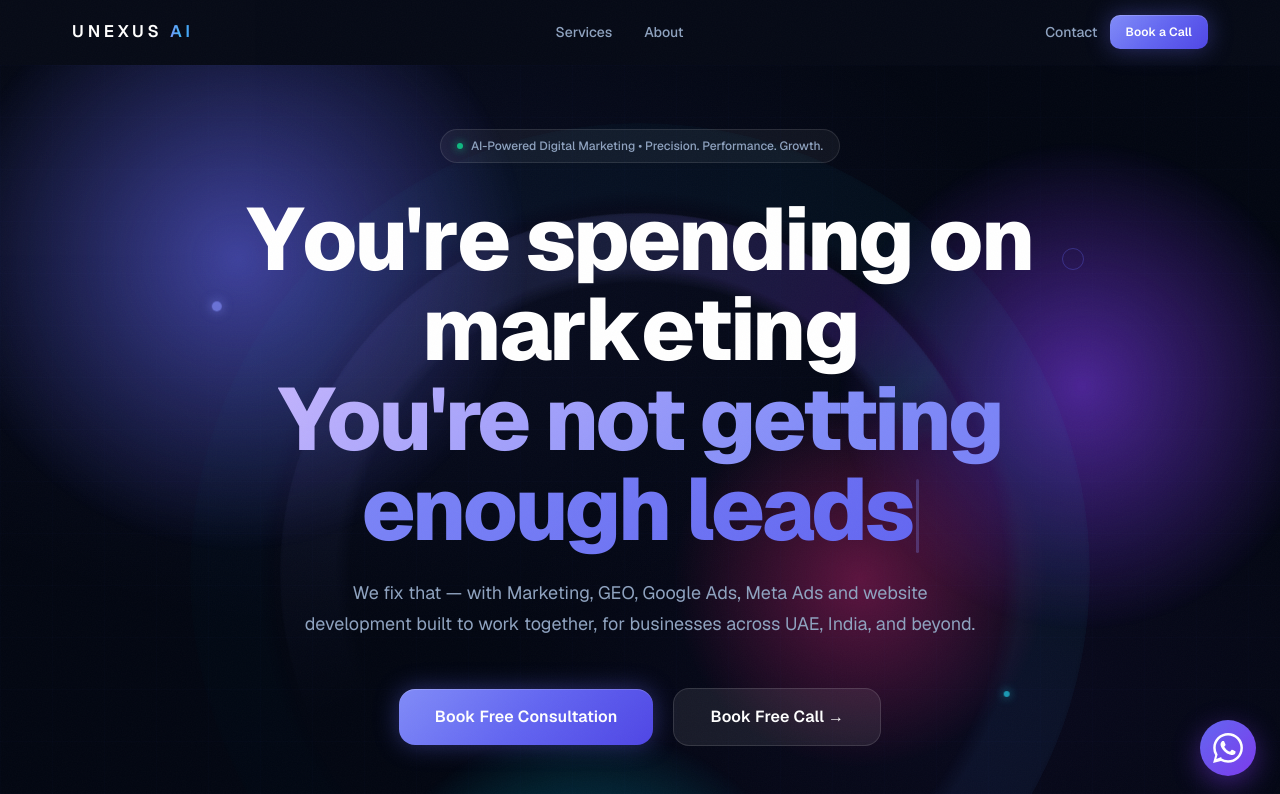
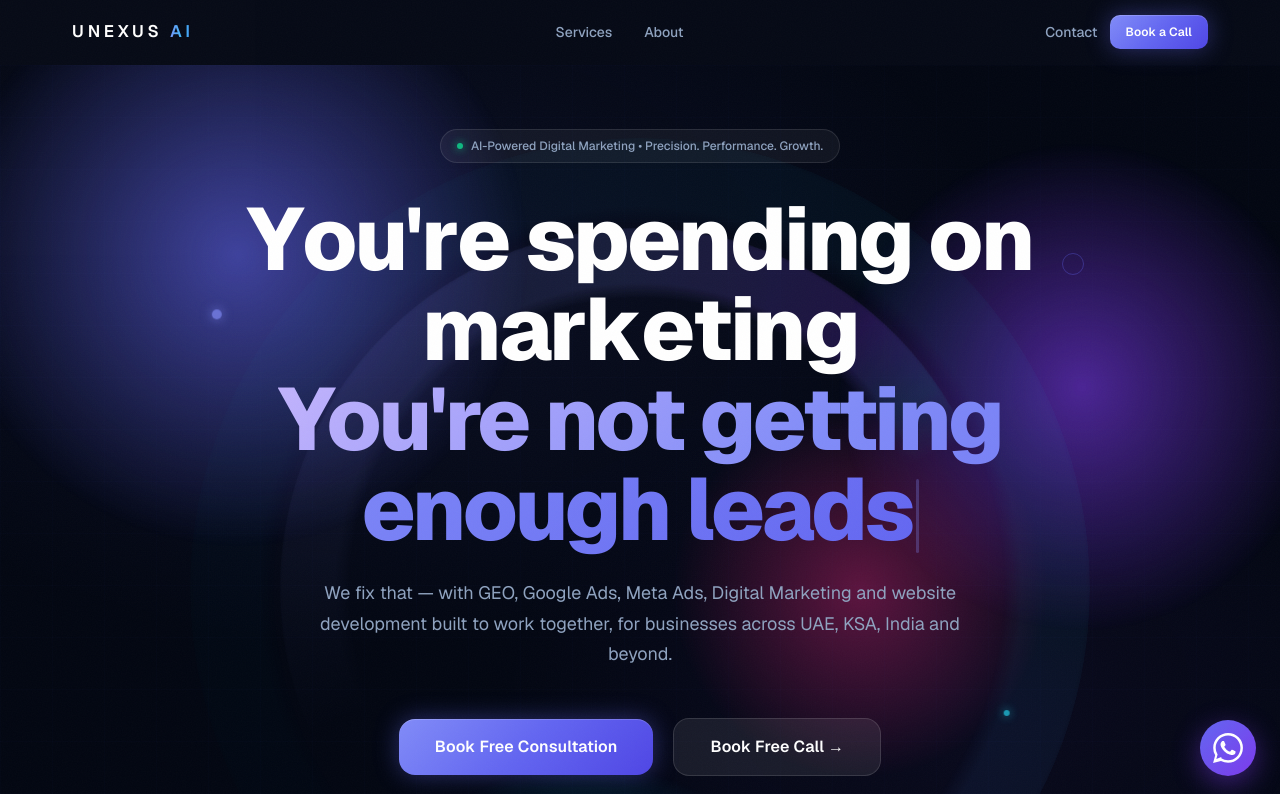
Before and after one commit to issei007-ai/unexusai, a Next.js app: page / in a window 1280 px wide. Shown: the top 794 px of the page. Built offline with nearby package versions, Linux system fonts and the light colour scheme.

Commit message:
Update page.tsx

```diff
--- a/src/app/page.tsx
+++ b/src/app/page.tsx
@@ -64,10 +64,10 @@ export default function HomePage() {
               {/* Sub */}
               <ScrollReveal delay={0.2} direction="up">
                 <p className="text-lead text-center max-w-2xl mx-auto mb-12">
-                  We fix that — with Marketing, GEO, Google Ads, Meta Ads and website development
-                  built to work together, for businesses across UAE, India, and beyond.
+                  We fix that — with GEO, Google Ads, Meta Ads, Digital Marketing and website development
+                  built to work together, for businesses across UAE, KSA, India and beyond.
                 </p>
-              </ScrollReveal>
+                  </ScrollReveal>
 
               {/* CTAs */}
               <ScrollReveal delay={0.3} direction="up">
```
